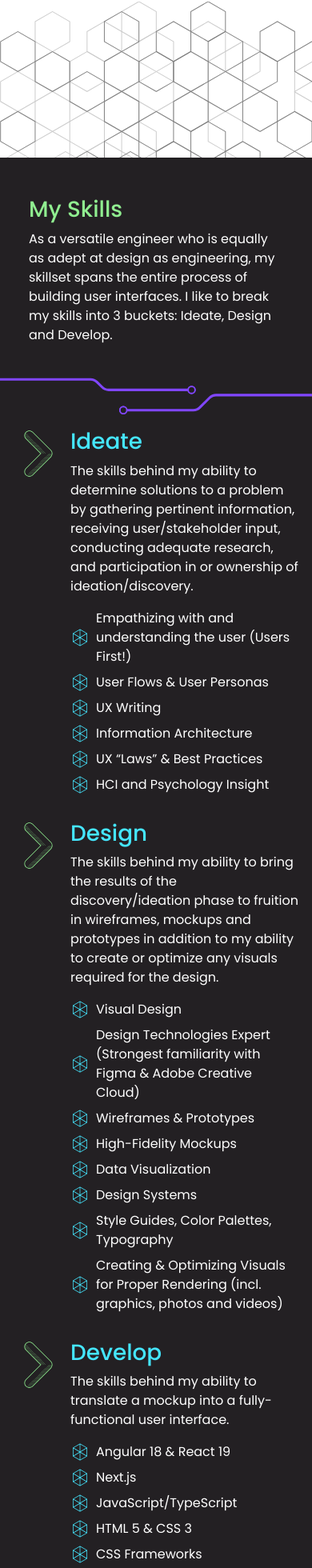
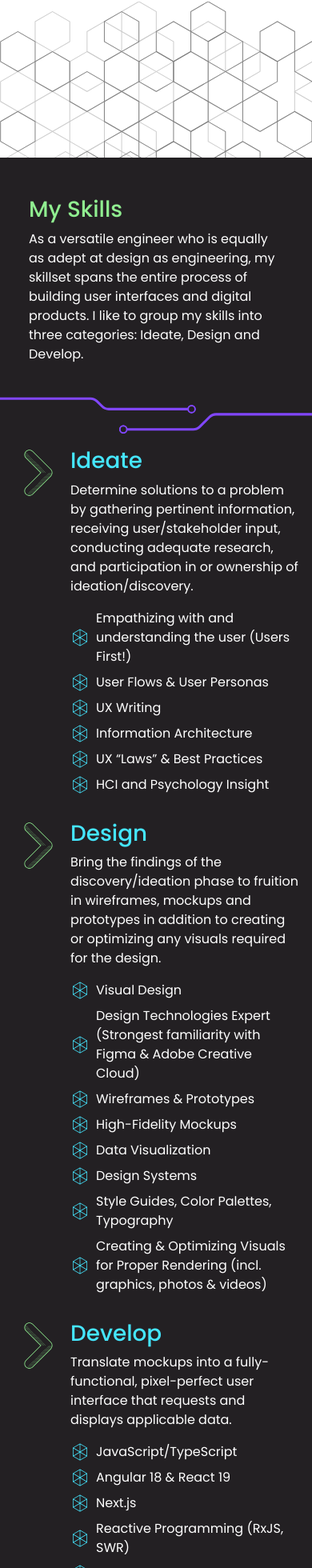
Before and after one commit to mckeekaylie/kaylie-woods-portfolio, an Angular app in the folder kaylie-woods-portfolio-app/: page / in a window 390 px wide. Shown: the part 2259-4219 px from the top of the page at 80% size. Built offline with nearby package versions, Linux system fonts and the light colour scheme.

Commit message:
Updata copy, resolve genesys card margin bug, update resume

```diff
--- a/kaylie-woods-portfolio-app/public/assets/data/skills.json
+++ b/kaylie-woods-portfolio-app/public/assets/data/skills.json
@@ -15,23 +15,28 @@
         "Data Visualization",
         "Design Systems",
         "Style Guides, Color Palettes, Typography",
-        "Creating & Optimizing Visuals for Proper Rendering (incl. graphics, photos and videos)"
+        "Creating & Optimizing Visuals for Proper Rendering (incl. graphics, photos & videos)"
     ],
     "develop": [
+        "JavaScript/TypeScript",
         "Angular 18 & React 19",
         "Next.js",
-        "JavaScript/TypeScript",
+        "Reactive Programming (RxJS, SWR)",
         "HTML 5 & CSS 3",
+        "Sass",
+        "Responsive Design",
+        "UI Animations (Motion, CSS)",
         "CSS Frameworks",
-        "Responsive CSS & Design",
-        "UI Animations",
-        "Sass",
-        "Reactive Programming with RxJS & SWR",
+        "Section 508 / WCAG 2.2 compliance",
+        "Server & Middleware Development (Node.js + Express.js)",
         "RESTful API Architecture & Development",
         "API Platforms (Postman)",
-        "Server & Middleware Development with Node.js + Express.js",
-        "Integration & Unit Testing with Jest, Karma or QUnit",
-        "Version Control with Git & GitHub",
-        "Section 508 / WCAG 2.2 compliance"
+        "Integration & Unit Testing (Jest, Karma or QUnit)",
+        "WebSockets",
+        "C#",
+        "Version Control (Git & GitHub)",
+        "Package Managers (npm, yarn)",
+        "JS Bundlers (Webpack, Vite)",
+        "SQL, PostgresQL"
     ]
 }
--- a/kaylie-woods-portfolio-app/public/assets/data/work.json
+++ b/kaylie-woods-portfolio-app/public/assets/data/work.json
@@ -1,7 +1,8 @@
 [
   {
     "employer": "ProRank",
-    "role": "Design Engineer",
+    "role": "Design Engineer, Angular Developer",
+    "stack": "Front-End: Angular 16 & 17, Middleware: Node.js & Express.js, Back-End:  Oracle DB & Node-Oracle ORM",
     "description": "ProRank is a startup seeking to transform talent acquisition in healthcare. In September 2023, I started at ProRank as the sole Angular Developer on the team. I was accountable for implementing front-end features and enhancements with Angular 16. As time progressed, I eagerly assumed responsibility for UX and UI design and front-end developer mentorship. I was a key voice in the ideation discussions behind MVP and I brought these discussions to fruition in wireframes and high-fidelity mockups. Once the designs were approved, I tackled the Angular development required to bring them to life in the product. My design and engineering efforts during MVP established ProRank’s new look and the direction of the product, which led to the signing of ProRank’s first client.",
     "workExamples": [
       {
@@ -29,6 +30,7 @@
   {
     "employer": "Genesys",
     "role": "Software Engineer, Analytics UI",
+    "stack": "Front-End: Ember 4 & 5",
     "description": "Genesys develops call center and customer service software, driven by empathy. The Analytics UI team builds and maintains a series of views in which call center managers review various analytics and charts that relay the productivity of their agents. From spring 2022 to fall 2023, I was a software engineer on the Analytics UI team, tasked with implementing new views and features with Ember.js and TypeScript. Prior to opening a pull request, I was required to write integration and unit tests for the code I added, utilizing Ember’s built-in testing functionality and QUnit.",
     "workExamples": [
       {
@@ -62,6 +64,7 @@
   {
     "employer": "TCC Solutions",
     "role": "UI/UX Developer",
+    "stack": "Front-End: Angular 6 & 14, Back-End: ASP.NET Core, C#, Database: Microsoft SQL Server",
     "description": "TCC is a leader in the early childhood education and care solutions industry, developing solutions that help organizations in the industry solve problems to better serve children and families. From 2020-2022, I was the sole UI/UX Developer on the team and my time was spread across multiple projects (highlighted below).",
     "workExamples": [
       {
--- a/kaylie-woods-portfolio-app/src/app/my-work/my-work.component.html
+++ b/kaylie-woods-portfolio-app/src/app/my-work/my-work.component.html
@@ -7,6 +7,7 @@
       <div class="col">
         <h2 class="text-blue-violet">{{proRank.employer}}</h2>
         <h4 class="fw-light">{{proRank.role}}</h4>
+        <p>{{proRank.stack}}</p>
         <p>{{proRank.description}}</p>
       </div>
     </div>
@@ -127,6 +128,7 @@
       <div class="mt-4">
         <h2 class="text-blue-violet">{{genesys.employer}}</h2>
         <h4 class="fw-light">{{genesys.role}}</h4>
+        <p>{{genesys.stack}}</p>
         <p>{{genesys.description}}</p>
       </div>
       <div class="spacer"></div>
@@ -165,6 +167,7 @@
       <div class="mt-4">
         <h2 class="text-blue-violet">{{tcc.employer}}</h2>
         <h4 class="fw-light">{{tcc.role}}</h4>
+        <p>{{tcc.stack}}</p>
         <p>{{tcc.description}}</p>
       </div>
 
--- a/kaylie-woods-portfolio-app/src/app/my-work/my-work.component.scss
+++ b/kaylie-woods-portfolio-app/src/app/my-work/my-work.component.scss
@@ -3,10 +3,6 @@
 
 .card {
   border: none !important;
-}
-
-.genesys-card-row {
-  margin: 0 4rem;
 }
 
 .tcc-card-img-wrapper {
@@ -36,8 +32,14 @@
   height: 48vh;
 }
 
-@media (max-width: 575.99px) {
+@media (min-width: 992px) {
   .genesys-card-row {
-    margin: 0 3rem;
+    margin: 0 4rem;
   }
 }
+
+@media (max-width: 767.99px) {
+  .genesys-card-row {
+    margin: 0 2rem;
+  }
+}
--- a/kaylie-woods-portfolio-app/src/app/nav/nav.component.html
+++ b/kaylie-woods-portfolio-app/src/app/nav/nav.component.html
@@ -25,7 +25,7 @@
           </li>
         </ul>
         <a class="btn btn-secondary d-flex justify-content-center align-items-center"
-          href="assets/images/resume/KaylieWoods_Resume_112524.pdf" download>
+          href="assets/images/resume/KaylieWoods_DesignEngineer_Resume.pdf" download>
 
           <img src="assets/images/resume/resume.svg" class="btn-icon-img me-2" alt="">
 
--- a/kaylie-woods-portfolio-app/src/app/services/my-work.service.ts
+++ b/kaylie-woods-portfolio-app/src/app/services/my-work.service.ts
@@ -17,6 +17,7 @@ export class MyWorkService {
 export interface myJobs {
     employer: string;
     role: string;
+    stack: string;
     description: string;
     workExamples: workExamples[]
 }
--- a/kaylie-woods-portfolio-app/src/enum.ts
+++ b/kaylie-woods-portfolio-app/src/enum.ts
@@ -6,8 +6,8 @@ export enum MyJourney {
 }
 
 export enum MySkills {
-    skillsDesc = "As a versatile engineer who is equally as adept at design as engineering, my skillset spans the entire process of building user interfaces. I like to break my skills into 3 buckets: Ideate, Design and Develop.",
-    ideateDesc = "The skills behind my ability to determine solutions to a problem by gathering pertinent information, receiving user/stakeholder input, conducting adequate research, and participation in or ownership of ideation/discovery.",
-    designDesc = "The skills behind my ability to bring the results of the discovery/ideation phase to fruition in wireframes, mockups and prototypes in addition to my ability to create or optimize any visuals required for the design.",
-    developDesc = "The skills behind my ability to translate a mockup into a fully-functional user interface.",
+    skillsDesc = "As a versatile engineer who is equally as adept at design as engineering, my skillset spans the entire process of building user interfaces and digital products. I like to group my skills into three categories: Ideate, Design and Develop.",
+    ideateDesc = "Determine solutions to a problem by gathering pertinent information, receiving user/stakeholder input, conducting adequate research, and participation in or ownership of ideation/discovery.",
+    designDesc = "Bring the findings of the discovery/ideation phase to fruition in wireframes, mockups and prototypes in addition to creating or optimizing any visuals required for the design.",
+    developDesc = "Translate mockups into a fully-functional, pixel-perfect user interface that requests and displays applicable data.",
 }
```
Also changed, not shown: 2 other files (tests, documents, lock files or other folders).
